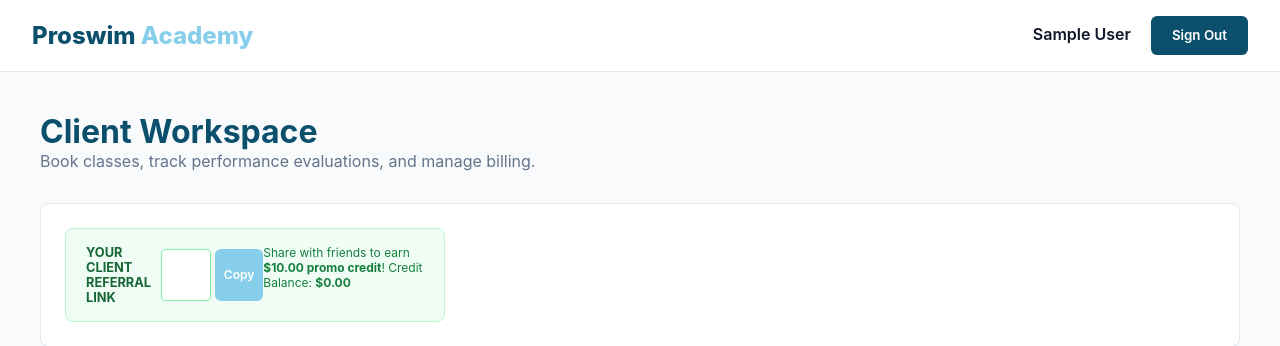
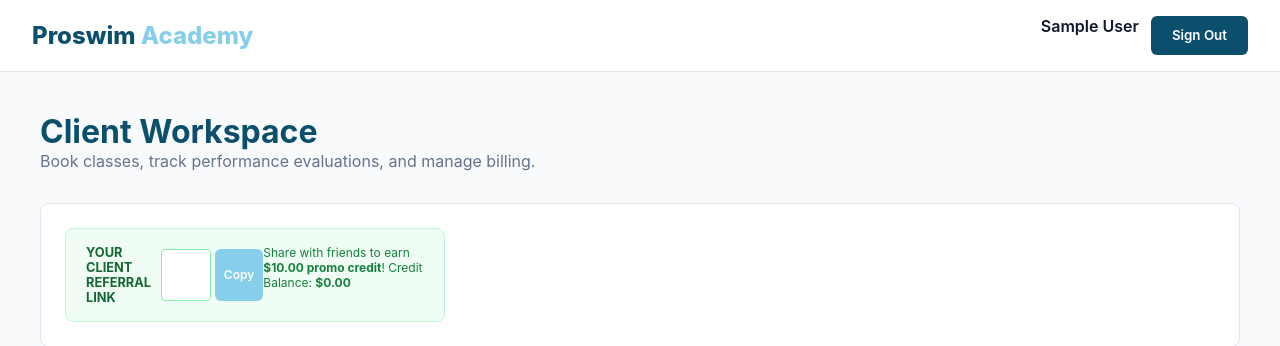
Before and after one commit to ronjoy18/proswim, a Django app: page /dashboard/ in a window 1280 px wide. Shown: the top 346 px of the page. Run offline with Django 5.2, Linux system fonts and the light colour scheme; the visitor is signed in with stand-in values (Sample User, id 1); data comes from the database, SQL or seed files in the repository; data that the repository does not hold is empty.

Commit message:
Update admin dashboard layout

```diff
--- a/static/css/style.css
+++ b/static/css/style.css
@@ -24,6 +24,10 @@ body {
   flex-direction: column;
 }
 
+.nav-buttons {
+  display: flex;
+  gap: 12px;
+}
 .clinical-nav {
   background: var(--sterile-white);
   border-bottom: 1px solid var(--border-slate);
--- a/templates/base.html
+++ b/templates/base.html
@@ -15,9 +15,9 @@
 
   <nav class="clinical-nav">
     <a href="/" class="brand">Proswim <span style="color: var(--secondary-teal);">Academy</span></a>
-    <div>
+    <div class=" nav-buttons">
       {% if request.user.is_authenticated %}
-        <span style="margin-right: 1rem; font-weight: 600;">
+        <span style="margin-right: auto; font-weight: 600;">
           {{ request.user.get_full_name|default:request.user.username }}
         </span>
         <!-- <a href="/dashboard/" class="clinical-btn btn-outline" style="margin-right: 0.5rem;">Console</a> -->
```
